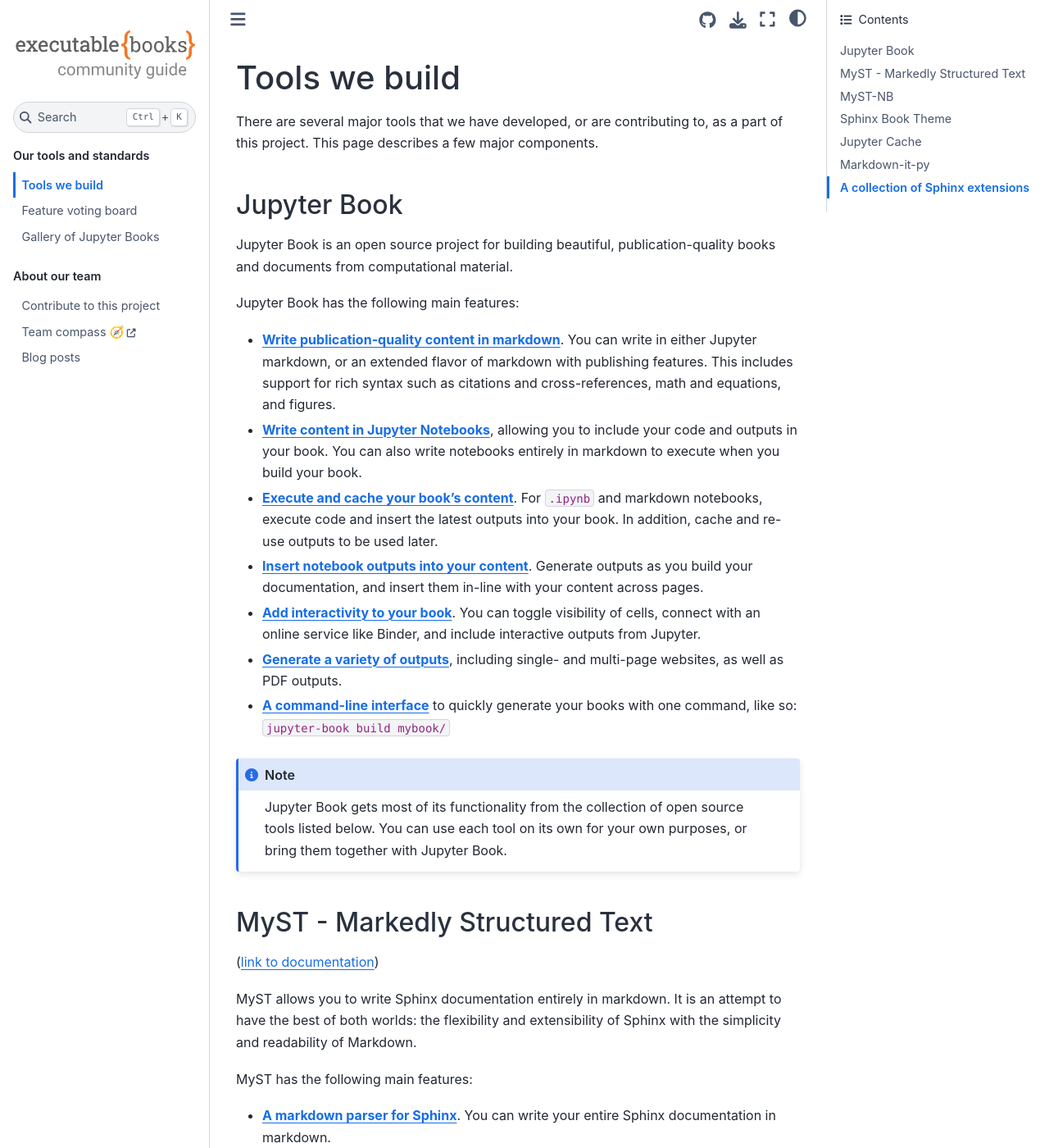
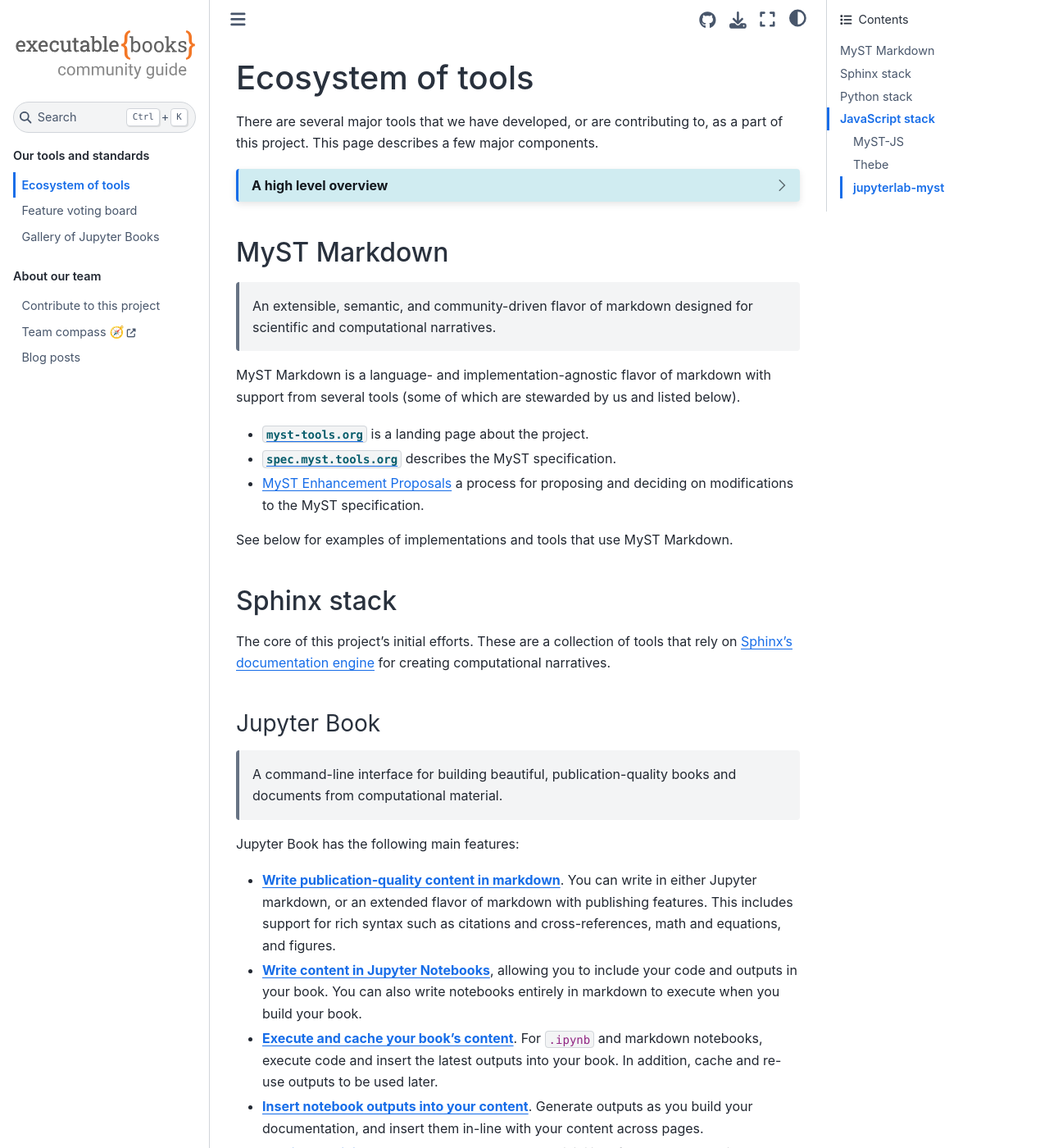
Before and after one commit to executablebooks/meta, a Sphinx documentation site: the page built from docs/tools.md, in a window 1280 px wide and 1400 px high. Shown: the whole window at 82% size. Built offline with Sphinx 7.4.7 and the Sphinx Book theme 1.1.4, drawn with Linux system fonts in a browser that asks for light colours; some of the changed text lies outside the part shown.

````diff
--- a/docs/conf.py
+++ b/docs/conf.py
@@ -24,14 +24,11 @@ root_doc = "index"
 # Add any Sphinx extension module names here, as strings. They can be
 # extensions coming with Sphinx (named 'sphinx.ext.*') or your custom
 # ones.
-extensions = ["myst_nb", "sphinx_design", "ablog", "sphinx.ext.intersphinx"]
-
-# Add any paths that contain templates here, relative to this directory.
-templates_path = ["_templates"]
+extensions = ["myst_nb", "sphinx_design", "ablog", "sphinx.ext.intersphinx", "sphinxext.opengraph"]
 
 fontawesome_included = True
-blog_path = "updates"
-blog_title = "Executable Books Updates"
+blog_path = "blog"
+blog_title = "Executable Books Blog"
 blog_baseurl = "https://executablebooks.org"
 blog_feed_archives = True
 
@@ -44,7 +41,7 @@ nb_execution_mode = "force"
 exclude_patterns = ["_build", "Thumbs.db", ".DS_Store"]
 
 # MyST Configuration
-myst_enable_extensions = ["colon_fence", "linkify"]
+myst_enable_extensions = ["colon_fence", "linkify", "substitution"]
 myst_heading_anchors = 3
 
 # -- Options for HTML output -------------------------------------------------
@@ -73,8 +70,12 @@ html_theme_options = {
 # Intersphinx
 intersphinx_mapping = {"jb": ("https://jupyterbook.org/en/latest", None), "tc": ("https://compass.executablebooks.org/en/latest/", None)}
 
+# Opengraph social cards
+ogp_social_cards = {
+    "image": "_static/logo-square.png",
+}
+
 # -- Custom scripts ----------------------------------------------------------
-
 import os
 from pathlib import Path
 import random
--- a/docs/tools.md
+++ b/docs/tools.md
@@ -1,13 +1,39 @@
-# Tools we build
+# Ecosystem of tools
 
 There are several major tools that we have developed, or are contributing to,
 as a part of this project. This page describes a few major components.
 
+:::{dropdown} A high level overview
+:color: primary
 
-## Jupyter Book
+Below is a diagram providing a high-level view of some major projects in this ecosystem.
+It is very large!
+We recommend downloading it and zooming in :-)
 
-Jupyter Book is an open source project for building beautiful,
-publication-quality books and documents from computational material.
+```{image} _static/python-stack.excalidraw.svg
+```
+:::
+
+## MyST Markdown
+
+> An extensible, semantic, and community-driven flavor of markdown designed for scientific and computational narratives.
+
+MyST Markdown is a language- and implementation-agnostic flavor of markdown with support from several tools (some of which are stewarded by us and listed below).
+
+- [`myst-tools.org`](https://myst-tools.org) is a landing page about the project.
+- [`spec.myst.tools.org`](https://spec.myst-tools.org) describes the MyST specification.
+- [MyST Enhancement Proposals](https://github.com/executablebooks/myst-enhancement-proposals) a process for proposing and deciding on modifications to the MyST specification.
+
+See below for examples of implementations and tools that use MyST Markdown.
+
+## Sphinx stack
+
+The core of this project's initial efforts.
+These are a collection of tools that rely on [Sphinx's documentation engine](https://sphinx-doc.org) for creating computational narratives.
+
+### Jupyter Book
+
+> A command-line interface for building beautiful, publication-quality books and documents from computational material.
 
 Jupyter Book has the following main features:
 
@@ -38,13 +64,11 @@ listed below. You can use each tool on its own for your own purposes, or bring t
 together with Jupyter Book.
 ```
 
-## MyST - Markedly Structured Text
+### MyST - Markedly Structured Text
 
 ([link to documentation](https://myst-parser.readthedocs.io))
 
-MyST allows you to write Sphinx documentation entirely in markdown.
-It is an attempt to have the best of both worlds: the flexibility
-and extensibility of Sphinx with the simplicity and readability of Markdown.
+> A Sphinx parser for MyST Markdown. MyST allows you to write Sphinx documentation entirely in markdown.
 
 MyST has the following main features:
 
@@ -59,12 +83,13 @@ MyST has the following main features:
 * **[A superset of CommonMark markdown](https://commonmark.org/)**. Any CommonMark markdown
   (such as Jupyter Notebook markdown) is natively supported by the MyST parser.
 
-## MyST-NB
+### MyST-NB
 
 ([link to documentation](https://myst-nb.readthedocs.io/))
 
-`MyST-NB` is an open source tool for working with Jupyter Notebooks in the
-Sphinx ecosystem. It provides the following primary features:
+> A Sphinx extension for executing and reading Jupyter Notebooks with MyST Markdown.
+
+It provides the following primary features:
 
 * **[Parse ipynb files in Sphinx](https://myst-nb.readthedocs.io/en/latest/#installation)**. Directly convert Jupyter
   Notebooks into Sphinx documents.
@@ -81,12 +106,13 @@ Sphinx ecosystem. It provides the following primary features:
 In addition, there are several options for controlling the look and feel of how your
 notebooks are used in your documentation.
 
-## Sphinx Book Theme
+### Sphinx Book Theme
 
 ([link to documentation](https://sphinx-book-theme.readthedocs.io))
 
-This is a lightweight Sphinx theme designed to mimic the look-and-feel of an
-interactive book. It has the following primary features:
+> A lightweight Sphinx theme designed to mimic the look-and-feel of an interactive book.
+
+It has the following primary features:
 
 * **[Bootstrap 4](https://getbootstrap.com/docs/4.0/getting-started/introduction/)**
   for visual elements and functionality.
@@ -97,8 +123,24 @@ interactive book. It has the following primary features:
 * **[Launch buttons for online interactivity](https://sphinx-book-theme.readthedocs.io/en/latest/launch.html)**. For pages that are built with
   computational material, connect your site to an online BinderHub for interactive content.
 
+### A collection of Sphinx extensions
 
-## Jupyter Cache
+In addition to these major tools described above, the EBP also maintains a number
+of tools in the Sphinx ecosystem for writing beautiful online books and documents.
+For example:
+
+* [`sphinx-copybutton`](https://sphinx-copybutton.readthedocs.io/)
+* [`sphinx-design`](https://sphinx-design.readthedocs.io/en/latest/)
+* [`sphinx-togglebutton`](https://sphinx-togglebutton.readthedocs.io/)
+* [`sphinx-autobuild`](https://github.com/executablebooks/sphinx-autobuild)
+
+## Python stack
+
+These are tools written in Python but meant to be re-used across many projects.
+
+### Jupyter Cache
+
+> Allows you to execute and cache notebook files so that you only re-run them when you need to.
 
 ([link to documentation](https://jupyter-cache.readthedocs.io))
 
@@ -112,12 +154,11 @@ text documents), during which it is desired that notebooks can be auto-executed
 only if the notebook had been modified in a way that may alter its code cell
 outputs.
 
-
-## Markdown-it-py
+### Markdown-it-py
 
 ([link to documentation](https://markdown-it-py.readthedocs.io))
 
-> Markdown parser done right. Fast and easy to extend.
+> A markdown parser done right. Fast and easy to extend.
 
 `markdown-it-py` is a Python port of the very popular [markdown-it](https://github.com/markdown-it/markdown-it)
 package. Its goal is to remain as close as possible to the `markdown-it` API and plugin spec.
@@ -130,13 +171,26 @@ Here are its main features:
 - [Safe by default](https://markdown-it-py.readthedocs.io/en/latest/other.html#security)
 
 
+## JavaScript stack
 
-## A collection of Sphinx extensions
+### MyST-JS
 
-In addition to these major tools described above, the EBP also maintains a number
-of tools in the Sphinx ecosystem for writing beautiful online books and documents.
-For example:
+> A JavaScript implementation of MyST Markdown, and a command-line interface for building articles and technical documents for computational narratives.
 
-* [`sphinx-copybutton`](https://sphinx-copybutton.readthedocs.io/)
-* [`sphinx-togglebutton`](https://sphinx-togglebutton.readthedocs.io/)
-* [`sphinx-panels`](https://sphinx-panels.readthedocs.io/en/latest/)
+- [link to repository](https://github.com/executablebooks/mystjs)
+- [link to documentation](https://myst-tools.org/docs/mystjs)
+
+### Thebe
+
+> A JavaScript library that allows you to convert static code blocks into interactive and executable blocks.
+
+It leverages [mybinder.org](https://mybinder.org) or [jupyterlite](https://jupyterlite.readthedocs.io).
+
+- [link to repository](https://github.com/executablebooks/thebe).
+- [link to documentation](https://thebe.readthedocs.io).
+
+### jupyterlab-myst
+
+A JupyterLab extension that allows users to write MyST Markdown in Jupyter Notebooks via JupyterLab.
+
+- [link to repository](https://github.com/executablebooks/jupyterlab-myst).
--- a/requirements.txt
+++ b/requirements.txt
@@ -1,8 +1,9 @@
 sphinx>=4.0.0
 myst-parser[linkify]
 myst-nb
-sphinx-book-theme
+sphinx-book-theme>=0.4.0a1  # So we can try out new changes in our docs
 sphinx-design
+sphinxext-opengraph
 ablog
 
 # For the feature voting code
````
Also changed, not shown: docs/blog/2023/announce-mystjs.md (added, +143 -0 lines), docs/index.md (+9 -2 lines), .readthedocs.yml, docs/_static/python-stack.excalidraw.svg (added), docs/blog.md (renamed from docs/updates.md), docs/blog/2020-02-25-hello-world.md (renamed from docs/updates/2020-02-25-hello-world.md), docs/blog/2020-08-07-announce-book.md (renamed from docs/updates/2020-08-07-announce-book.md), docs/blog/2021-06-18-update-toc.md (renamed from docs/updates/2021-06-18-update-toc.md), docs/blog/2021-06-5-release-jb-v0.11.1.md (renamed from docs/updates/2021-06-5-release-jb-v0.11.1.md), docs/blog/2021-12-18-agu-2021.md (renamed from docs/updates/2021-12-18-agu-2021.md), docs/blog/2022-11-16-project-update.md (renamed from docs/updates/2022-11-16-project-update.md), docs/blog/images/citation-example.png (renamed from docs/updates/images/citation-example.png), docs/blog/images/figure-example.png (renamed from docs/updates/images/figure-example.png), docs/blog/images/jb-ui.png (renamed from docs/updates/images/jb-ui.png), 3 other files.
